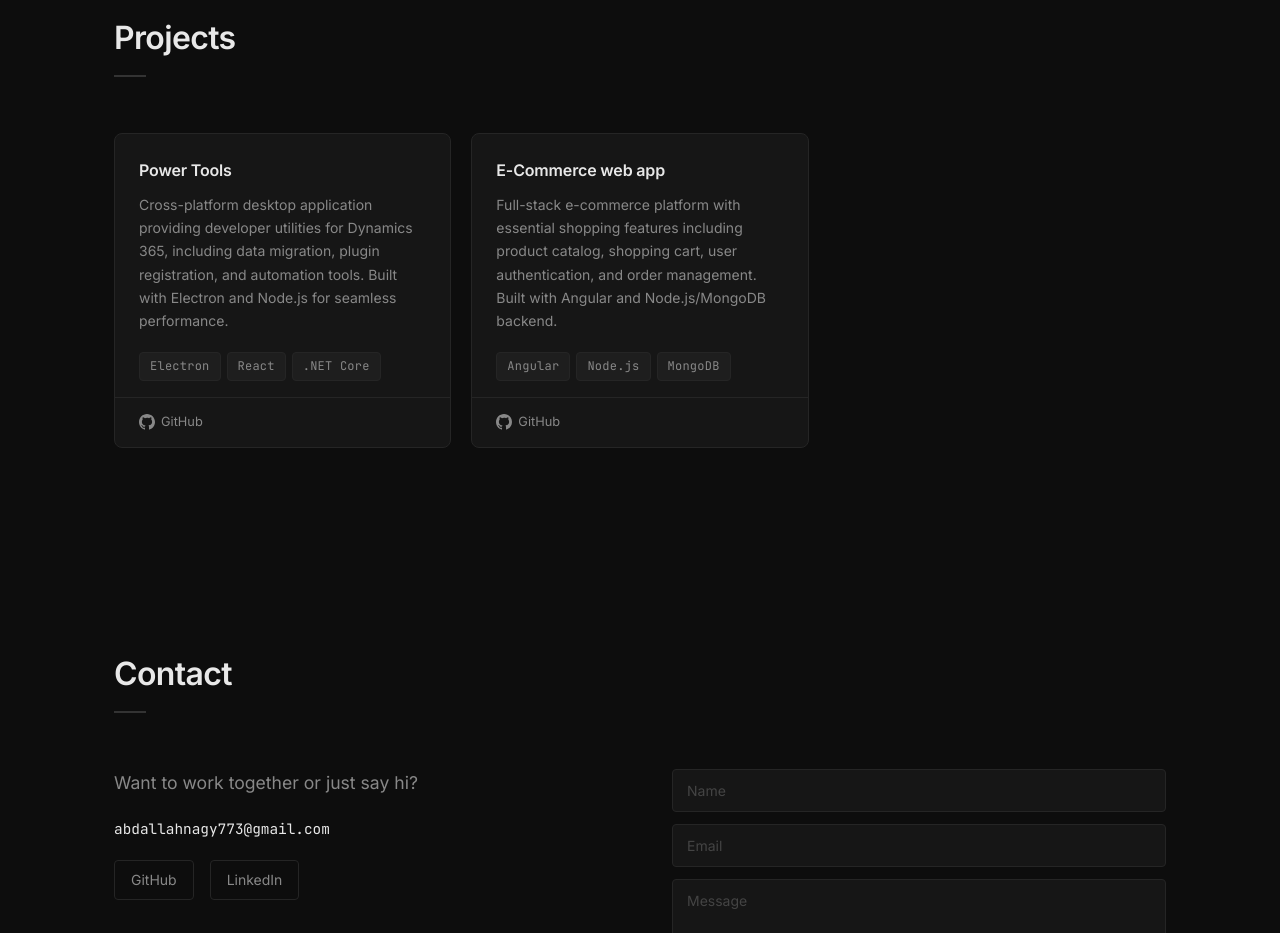
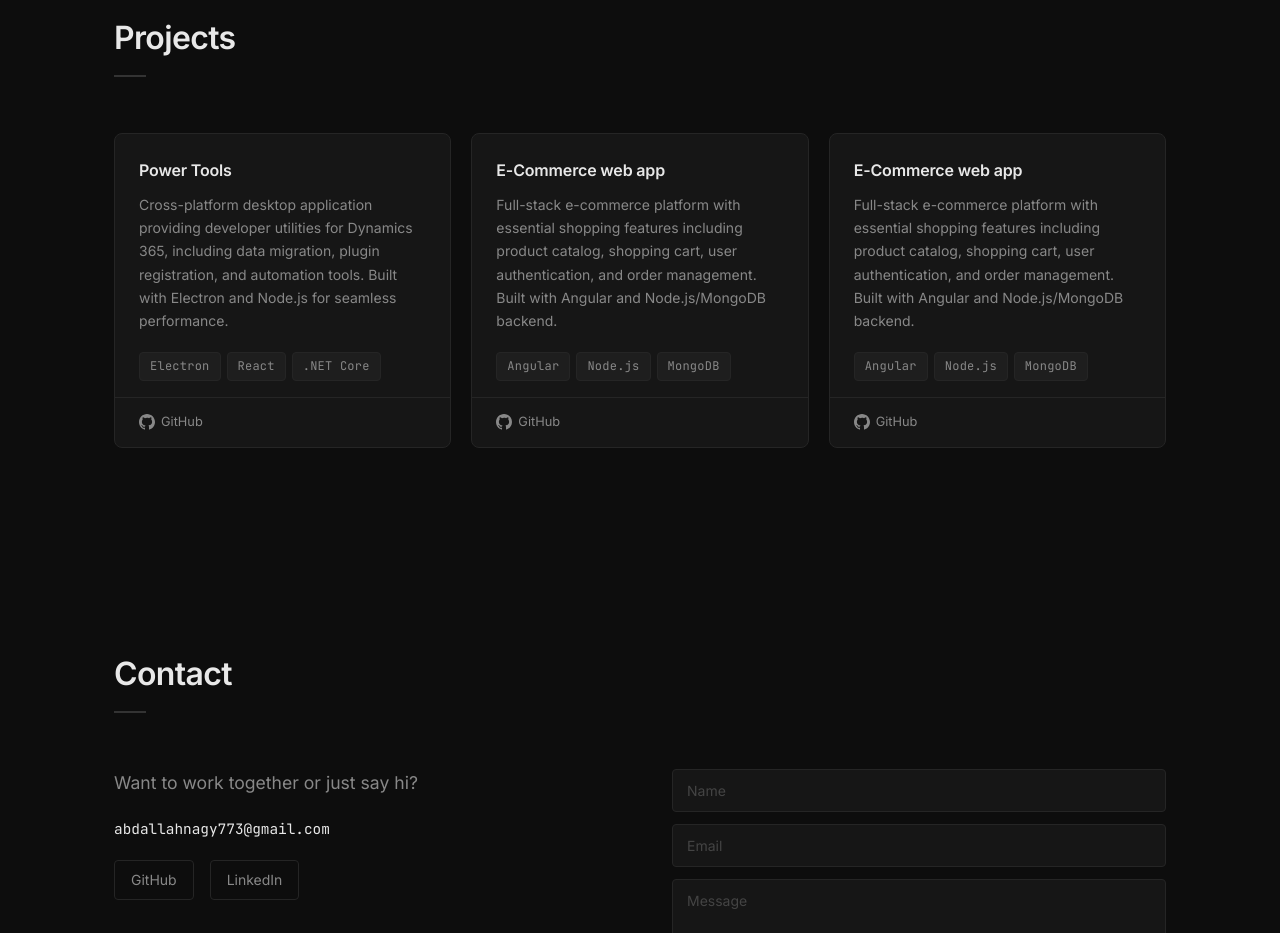
Before and after one commit to AbdallahNagy/personal-website, an Angular app: page / in a window 1280 px wide. Shown: the part 1640-2573 px from the top of the page. Built offline with nearby package versions, Linux system fonts and the light colour scheme.

Commit message:
add 1 project

```diff
--- a/src/app/features/home/sections/projects/projects.ts
+++ b/src/app/features/home/sections/projects/projects.ts
@@ -29,5 +29,12 @@ export class Projects {
       tags: ['Angular', 'Node.js', 'MongoDB'],
       github: 'https://github.com/AbdallahNagy/E-Commerce-Project',
     },
+    {
+      title: 'E-Commerce web app',
+      description:
+        'Full-stack e-commerce platform with essential shopping features including product catalog, shopping cart, user authentication, and order management. Built with Angular and Node.js/MongoDB backend.',
+      tags: ['Angular', 'Node.js', 'MongoDB'],
+      github: 'https://github.com/AbdallahNagy/E-Commerce-Project',
+    },
   ];
 }
```
